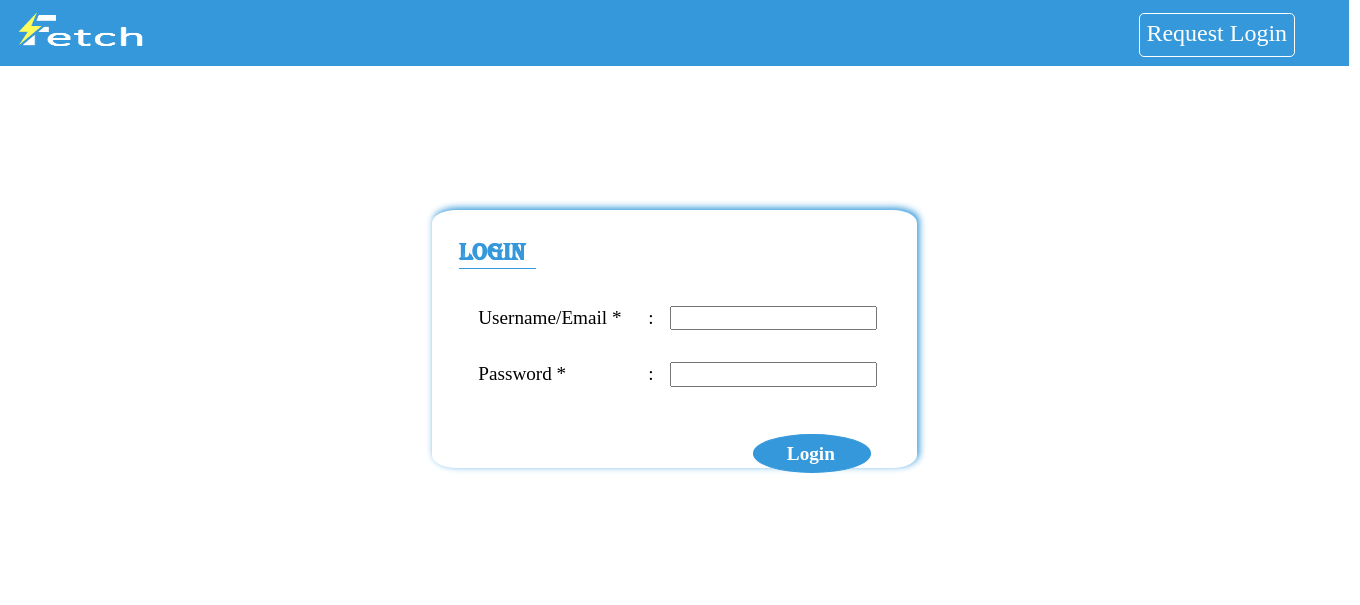
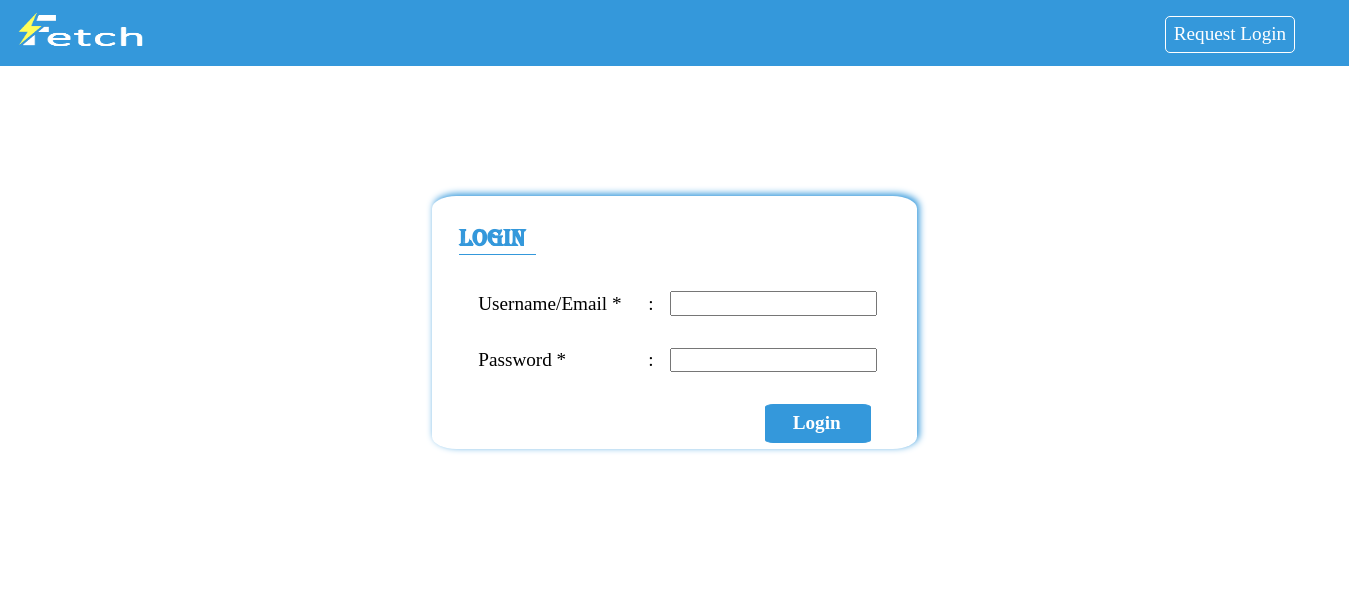
Before and after one commit to srikarrohit/flashform, a PHP site: page /login.php in a window 1360 px wide. Shown: the top 605 px of the page. Run offline with PHP 8.4, Linux system fonts and the light colour scheme; some libraries are stand-ins or nearby versions.

Commit message:
some ui changes in login page

```diff
--- a/css/style.css
+++ b/css/style.css
@@ -515,16 +515,19 @@ body{
 #signup{
 	float: right;
 	margin-right: 4%;
-	margin-top: 1%;
-	font-size: 1.5em;
+	margin-top: 1.2%;
+	font-size: 1.2em;
 	color: white;
-	padding: 6px;
+	padding-top: 6px;
 	height: 44%;
-	width: 10.5%;
+	width: 9.5%;
+	text-align: center;
 	border-radius: 5px;
 	background-color: rgb(52, 152, 219);
 	color: white;
 	border:1px solid white;
+	-webkit-transition: background-color 0.1s ease-in;
+	transition: background-color 0.1s ease-in;
 }
 
 #signup:hover{
@@ -541,7 +544,7 @@ body{
 	background-color: white;
 	border-radius: 5%;
 	width: 32%;
-	height: 34%;
+	height: 37%;
 	padding: 2%;
 	margin-right:0%;
 	-webkit-box-shadow:2px -2px 7px 0.25px rgb(52, 152, 219);
@@ -577,19 +580,22 @@ input{
 
 .login{
 	float: right;
-	margin-top: 4%;
+	margin-top: 0%;
 	background-color: rgb(52, 152, 219);
 	color: white !important;
 	height: 2em;
-	width: 30%;
-	border-radius: 50%;
+	width: 27%;
+	border-radius: 8%;
 	font-weight:bold;
 	font-family: helvectia;
 	font-size: 1em;
 	text-align: center;
 	border: 1px solid rgb(52, 152, 219);
+	-webkit-transition: background-color 0.1s ease-in;
+	transition: background-color 0.1s ease-in;
 }
 .login:hover{
+	cursor: pointer;
 	background-color: white;
 	color: rgb(52, 152, 219) !important;
 	-webkit-box-shadow: 4px -4px 10px 0px rgb(52, 152, 219);
@@ -634,7 +640,7 @@ input{
 	font-family: algerian;
 	left: 0%;
 	border-bottom: 1.75px solid rgb(52, 152, 219);
-	width: 11.5%;
+	width: 14%;
 	padding-bottom: 0.25%;
 }
 #request table{
--- a/js/alljquery.js
+++ b/js/alljquery.js
@@ -113,10 +113,7 @@ $(document).ready(function(){
 
 	/* Fontsize-resize with width of the element */
 
-	$('').flowtype({
-		minFont: 1,
-		maxFont: 24,
-	});
+
 
 
 /*
--- a/loggedin.php
+++ b/loggedin.php
@@ -1,7 +1,7 @@
 <?php
 $server="localhost";
 $user="root";
-$pass="ragasree";
+$pass="krish";
 $db="locmart";
 $pwd=$_POST["pass"];
 $conn=new PDO("mysql:host=$server;dbname=$db", $user, $pass);
--- a/login.php
+++ b/login.php
@@ -4,34 +4,34 @@
 	<meta charset="UTF-8">
 	<title>LOGIN</title>
 	<link rel="stylesheet" type="text/css" href="css/style.css">
-	<script src="jquery/jquery-1.11.3.min.js"></script>
+	<script src="js/jquery-1.11.3.min.js"></script>
 	<script src="https://ajax.googleapis.com/ajax/libs/jqueryui/1.11.4/jquery-ui.min.js"></script>
-	<script type="text/javascript" src="jquery/alljquery.js"></script>
+	<script type="text/javascript" src="js/alljquery.js"></script>
 
 </head>
 <body style="height:600px;">
 	<div id="top-navbar">
-		<img src="images/flash.png" id="logo">
+		<a href="http://www.flashfetch.in"><img src="images/flash.png" id="logo"></a>
 		<a href="#"><span id="signup"> Request Login</span></a>
 	</div>
+	<form name="loginform" method="post" onsubmit="return validateForm()" action="loggedin.php" style="height:90%;">
+
 		<div id="logindiv">
 			<h2>LOGIN</h2>
-
-		<form name="loginform" method="post" onsubmit="return validateForm()" action="loggedin.php">
 
 			<table cellpadding="5px" cellspacing="6px">
 
 				<tr>
 					<td class="col1">Username/Email *</td>
 					<td class="col2">:</td>
-				<td><input type="text" name="name" class="inputfied" required="true"></td>
+					<td><input class="form-control" aria-describedy="sizing-addon3" type="text" name="name" class="inputfied" required="true"></td>
 				</tr>
 				<tr><td colspan="3"><div id="n_error"></div></td></tr>
 				<tr>
 					<td class="col1">Password *</td>
 					<td class="col2">:</td>
 
-				<td><input type="password" name="pass" class="inputfied"></td>
+					<td><input class="form-control" aria-describedy="sizing-addon3" type="password" name="pass" class="inputfied"></td>
 				</tr>
 				<tr>
 					<td colspan="3">
@@ -57,31 +57,31 @@
 				<tr>
 					<td class="col1">Name *</td>
 					<td class="col2">:</td>
-				<td><input type="text" required="true" class="inputfied"></td>
+					<td><input class="form-control" aria-describedy="sizing-addon3" type="text" required="true" class="inputfied"></td>
 				</tr>
 
 				<tr>
 					<td class="col1">Shop name *</td>
 					<td class="col2">:</td>
-				<td><input type="text" required="true" class="inputfied"></td>
+					<td><input class="form-control" aria-describedy="sizing-addon3" type="text" required="true" class="inputfied"></td>
 				</tr>
 
 				<tr>
 					<td class="col1">Email *</td>
 					<td class="col2">:</td>
-				<td><input type="text" required="true" class="inputfied"></td>
+					<td><input class="form-control" aria-describedy="sizing-addon3" type="text" required="true" class="inputfied"></td>
 				</tr>
 
 				<tr>
 					<td class="col1">Phone *</td>
 					<td class="col2">:</td>
-				<td><input type="text" required="true" class="inputfied"></td>
+					<td><input class="form-control" aria-describedy="sizing-addon3" type="text" required="true" class="inputfied"></td>
 				</tr>
 
 				<tr>
 					<td class="col1">Address *</td>
 					<td class="col2">:</td>
-				<td><input type="text" required="true" class="inputfied"></td>
+					<td><input class="form-control" aria-describedy="sizing-addon3" type="text" required="true" class="inputfied"></td>
 				</tr>
 
 					<tr>
@@ -92,5 +92,9 @@
 			</center>
 
 		</div>
+
+	</form>
+
+
 </body>
 </html>
```
Also changed, not shown: 1 other file. Lines whose indentation alone changed are shown as unchanged.
